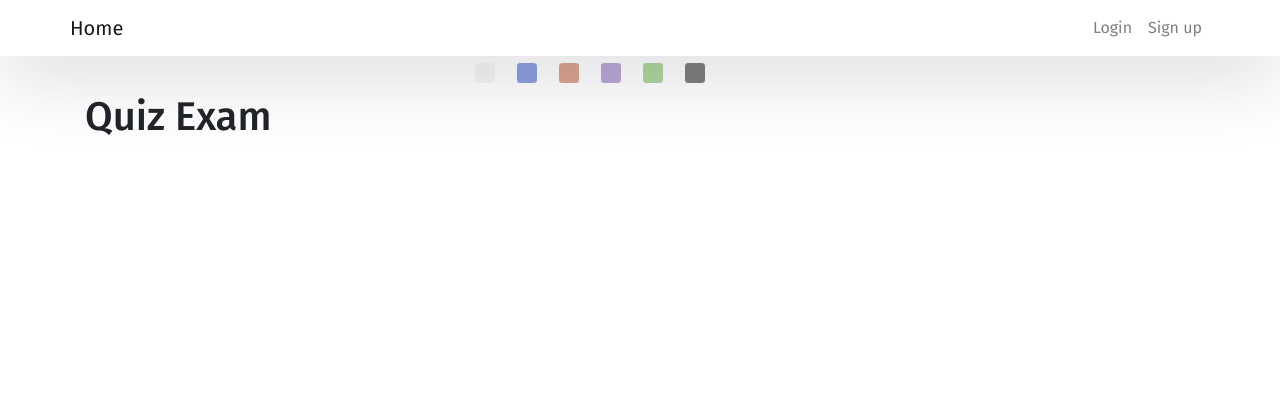
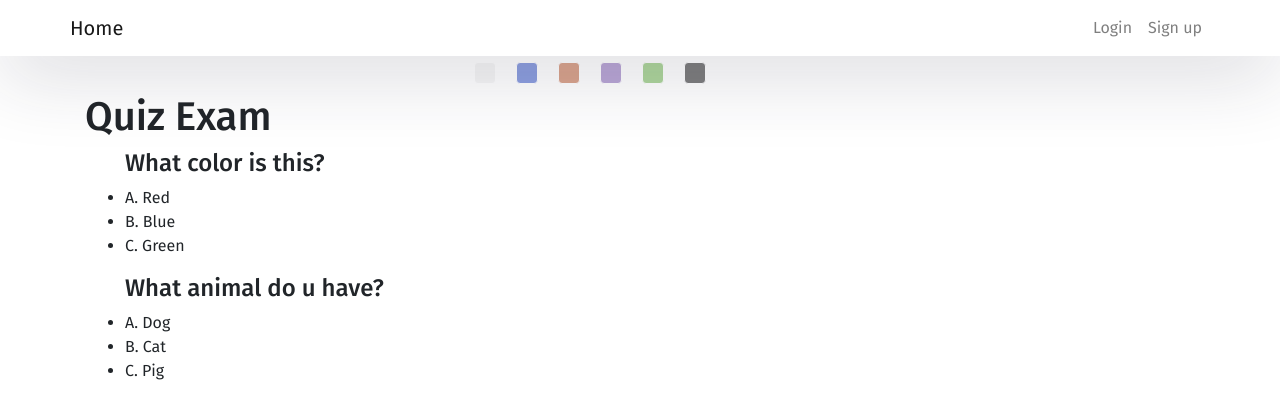
Before and after one commit to ninhcongluc/QuizExamCourse, a Vue app: page /course/quiz in a window 1280 px wide. Shown: the top 418 px of the page. Built offline with nearby package versions, Linux system fonts and the light colour scheme.

Commit message:
display quiz

```diff
--- a/src/components/Home.vue
+++ b/src/components/Home.vue
@@ -131,7 +131,7 @@ label #bar {
 label #cancel {
   z-index: 1111;
   left: -195px;
-  top: 175px;
+  top: 165px;
   font-size: 30px;
   color: #0a5275;
   padding: 4px 9px;
--- a/src/components/QuizExam.vue
+++ b/src/components/QuizExam.vue
@@ -1,18 +1,38 @@
 <template>
-<div class="container">
+  <div class="container">
     <h1>Quiz Exam</h1>
-
-</div>
-
+    <ul v-for="quiz in quizs" :key="quiz.id">
+      <h4>{{ quiz.question }}</h4>
+      <li v-for="answer in quiz.answers" :key="answer">
+        {{ answer }}
+      </li>
+    </ul>
+  </div>
 </template>
 
 <script>
 export default {
-    name : "QuizExam"
-
-}
+  name: "QuizExam",
+  data() {
+    return {
+      quizs: [
+        {
+          id: 1,
+          question: "What color is this?",
+          answers: ["A. Red", "B. Blue", "C. Green"],
+          correct_answer: "A",
+        },
+        {
+          id: 2,
+          question: "What animal do u have?",
+          answers: ["A. Dog", "B. Cat", "C. Pig"],
+          correct_answer: "B",
+        },
+      ],
+    };
+  },
+};
 </script>
 
 <style scoped>
-
 </style>
```
